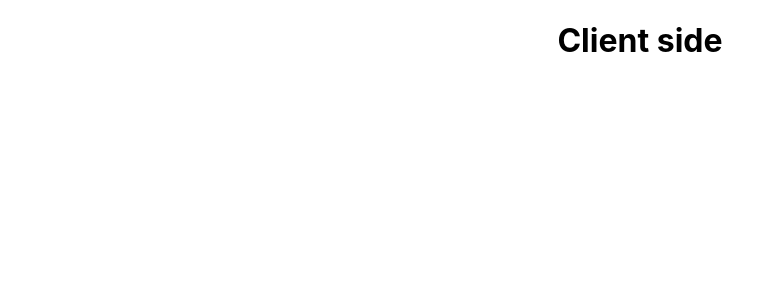
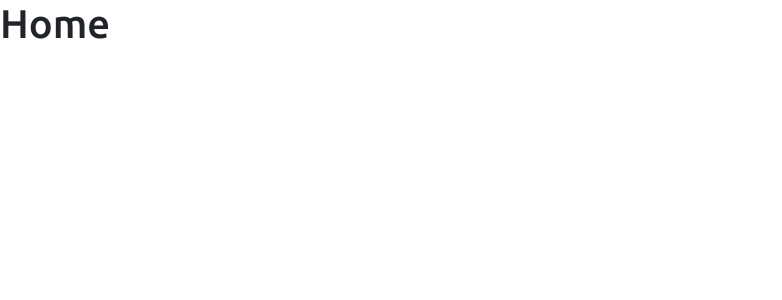
Before and after one commit to IbrahimeCSTE/Food-Ghor-Client, a React (Create React App) app: page / in a window 1280 px wide. Shown: the top 300 px of the page, without its empty margins (0-782 px from the left). Built offline with nearby package versions, Linux system fonts and the light colour scheme.

Commit message:
folder structure

```diff
--- a/package.json
+++ b/package.json
@@ -6,8 +6,10 @@
     "@testing-library/jest-dom": "^5.16.5",
     "@testing-library/react": "^13.4.0",
     "@testing-library/user-event": "^13.5.0",
+    "firebase": "^9.13.0",
     "react": "^18.2.0",
     "react-dom": "^18.2.0",
+    "react-router-dom": "^6.4.3",
     "react-scripts": "5.0.1",
     "web-vitals": "^2.1.4"
   },
--- a/public/index.html
+++ b/public/index.html
@@ -24,7 +24,23 @@
       work correctly both with client-side routing and a non-root public URL.
       Learn how to configure a non-root public URL by running `npm run build`.
     -->
-    <title>React App</title>
+    <!-- bootstrap -->
+    <link href="https://cdn.jsdelivr.net/npm/bootstrap@5.2.1/dist/css/bootstrap.min.css" rel="stylesheet" integrity="sha384-iYQeCzEYFbKjA/T2uDLTpkwGzCiq6soy8tYaI1GyVh/UjpbCx/TYkiZhlZB6+fzT" crossorigin="anonymous">
+
+    <script src="https://ajax.googleapis.com/ajax/libs/jquery/3.6.0/jquery.min.js"></script>
+    <script src="https://maxcdn.bootstrapcdn.com/bootstrap/3.4.1/js/bootstrap.min.js"></script>
+
+   <!-- google font -->
+   <link rel="preconnect" href="https://fonts.googleapis.com">
+<link rel="preconnect" href="https://fonts.gstatic.com" crossorigin>
+<link href="https://fonts.googleapis.com/css2?family=Roboto+Slab:wght@500;600&family=Roboto:wght@700&family=Ubuntu:wght@500&display=swap" rel="stylesheet">
+
+<!-- font awsome -->
+<script src="https://kit.fontawesome.com/f35317528a.js" crossorigin="anonymous"></script>
+
+
+
+    <title>Food Ghor</title>
   </head>
   <body>
     <noscript>You need to enable JavaScript to run this app.</noscript>
--- a/src/App.css
+++ b/src/App.css
@@ -1,38 +1,18 @@
-.App {
-  text-align: center;
+body{
+  font-family: 'Roboto', sans-serif;
+font-family: 'Roboto Slab', serif;
+font-family: 'Ubuntu', sans-serif;
 }
+*{
+  padding: 0;
+  margin: 0;
+}
+.carouuselScetion img{
+  height: 70vh;
+}
+@media (max-width:660px) {
+  body{
+    background-color: red;
+  }
 
-.App-logo {
-  height: 40vmin;
-  pointer-events: none;
 }
-
-@media (prefers-reduced-motion: no-preference) {
-  .App-logo {
-    animation: App-logo-spin infinite 20s linear;
-  }
-}
-
-.App-header {
-  background-color: #282c34;
-  min-height: 100vh;
-  display: flex;
-  flex-direction: column;
-  align-items: center;
-  justify-content: center;
-  font-size: calc(10px + 2vmin);
-  color: white;
-}
-
-.App-link {
-  color: #61dafb;
-}
-
-@keyframes App-logo-spin {
-  from {
-    transform: rotate(0deg);
-  }
-  to {
-    transform: rotate(360deg);
-  }
-}
--- a/src/App.js
+++ b/src/App.js
@@ -1,10 +1,10 @@
-import logo from "./logo.svg";
 import "./App.css";
+import Home from "./Screen/Home";
 
 function App() {
   return (
-    <div className="App">
-      <h1>Client side</h1>
+    <div>
+      <Home />
     </div>
   );
 }
--- /dev/null
+++ b/src/Screen/Home.js
@@ -0,0 +1,11 @@
+import React from "react";
+
+const Home = () => {
+  return (
+    <div>
+      <h1>Home</h1>
+    </div>
+  );
+};
+
+export default Home;
```
Also changed, not shown: src/index.js (+6 -7 lines), src/Component/Auth/Login.js (added), src/Component/Auth/Register.js (added), src/Component/AuthProvider/AuthProvider.js (added), src/Component/Header/Carousel.js (added), src/Component/Header/Navbar.js (added), src/Firebase/FirebaseAuth.js (added), 1 other file (tests, documents, lock files or other folders).
